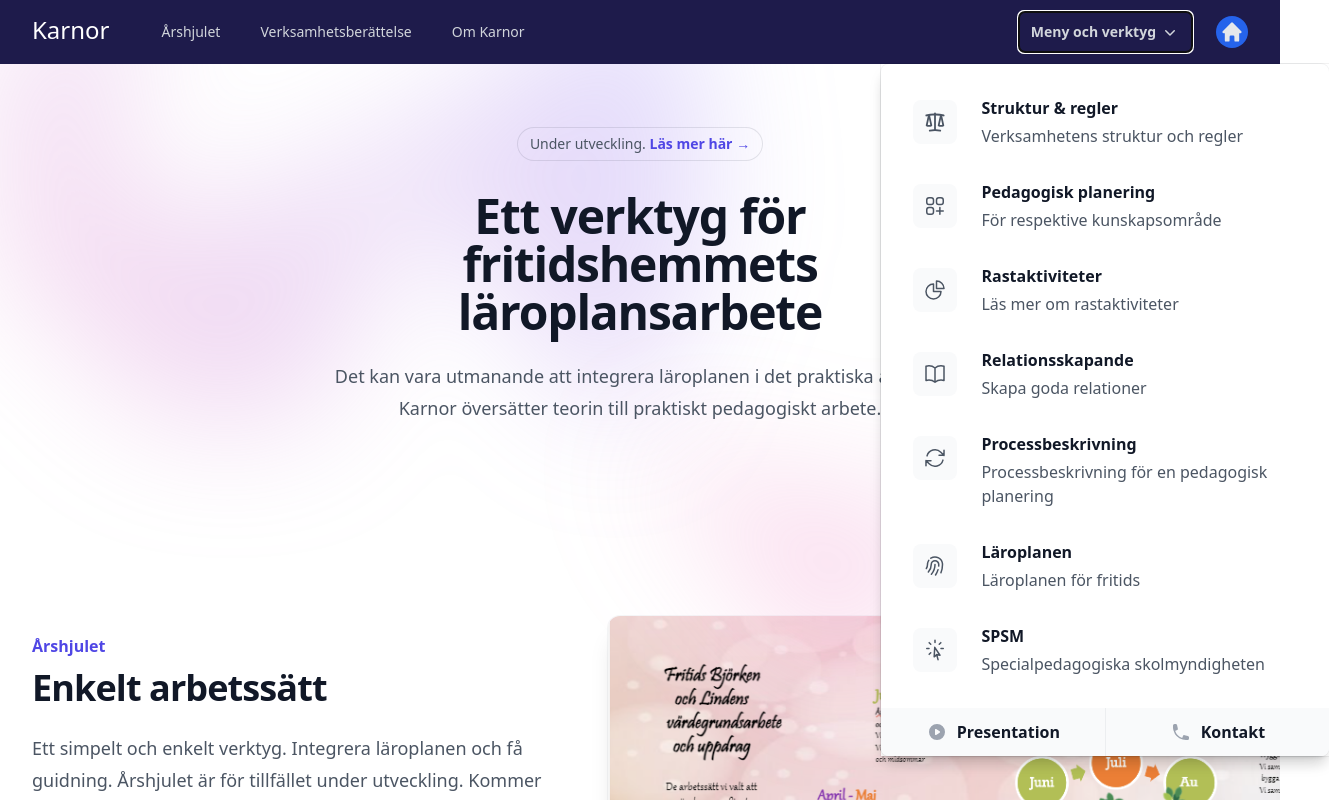
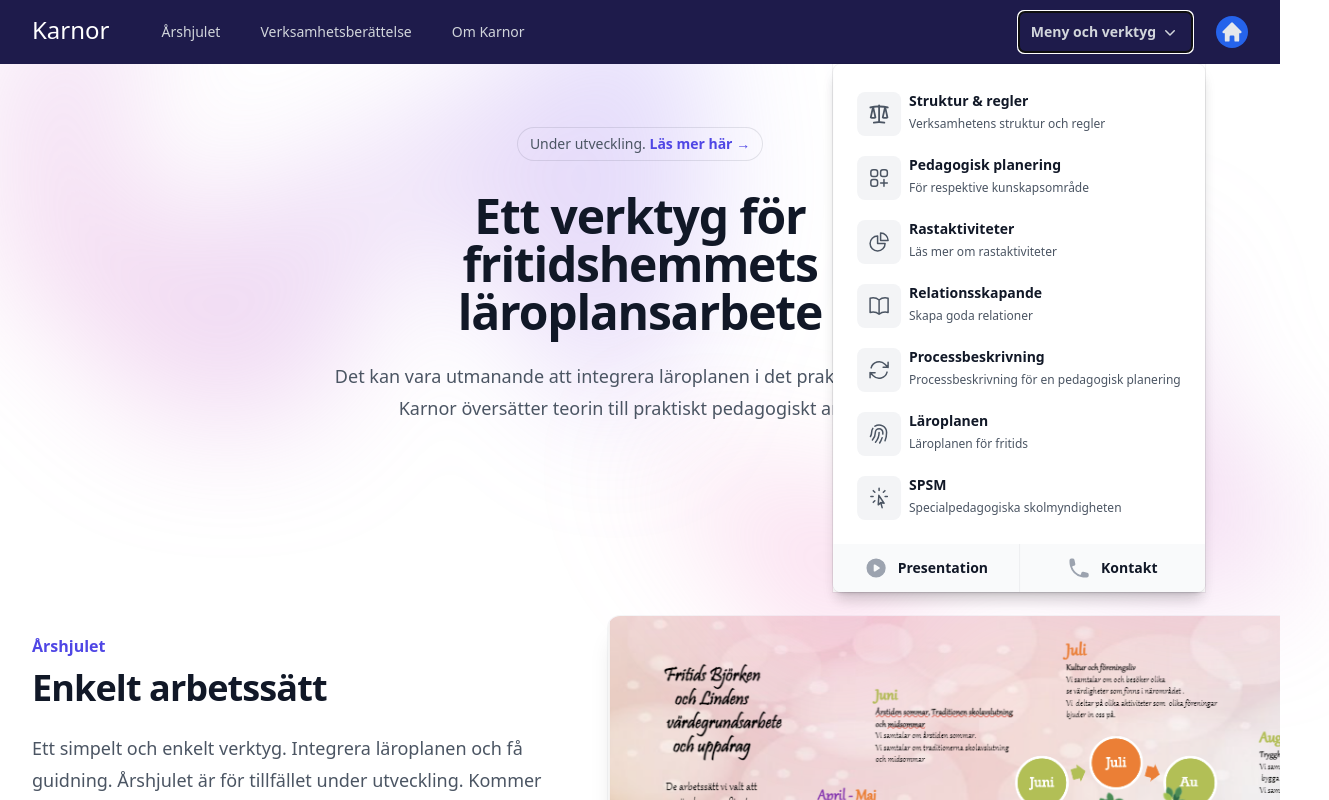
Before and after one commit to SimNordlund/KarNorFrontend, a React (Vite) app in the folder karnor-app/: page / in a window 1280 px wide. Both pictures are taken after a click on the button "Meny och verktyg". Shown: the top 800 px of the page, 1329 px wide, since content can reach past the window. Built offline with nearby package versions, Linux system fonts and the light colour scheme.

Commit message:
adjustments of menu

```diff
--- a/karnor-app/src/components/MenuBarComponent.tsx
+++ b/karnor-app/src/components/MenuBarComponent.tsx
@@ -127,27 +127,27 @@
                         <ChevronDownIcon aria-hidden="true" className="h-5 w-5" />
                       </PopoverButton>
                       <PopoverPanel
-                        className="absolute z-10 mt-3 transform -translate-x-1/2 left-1/2 bg-white shadow-lg ring-1 ring-black ring-opacity-5"
+                        className="absolute z-10 mt-3 transform -translate-x-1/2 left-/3 bg-white shadow-lg ring-1 ring-black ring-opacity-5"
                       >
-                        <div className="w-screen max-w-md overflow-hidden rounded-lg bg-white shadow-lg ring-1 ring-gray-900/5">
+                        <div className="w-screen max-w-fit overflow-hidden rounded-lg bg-white shadow-lg ring-1 ring-gray-900/5">
                           <div className="p-4">
                             {Meny.map((item) => (
                               <div
                                 key={item.name}
-                                className="group relative flex gap-x-6 rounded-lg p-4 hover:bg-gray-50"
+                                className="group relative flex gap-x-2 rounded-lg p-2 hover:bg-gray-100"
                               >
-                                <div className="mt-1 flex h-11 w-11 flex-none items-center justify-center rounded-lg bg-gray-50 group-hover:bg-white">
+                                <div className="mt-1 flex h-11 w-11 flex-none items-center justify-center rounded-lg bg-gray-100 group-hover:bg-white">
                                   <item.icon
                                     aria-hidden="true"
-                                    className="h-6 w-6 text-gray-600 group-hover:text-indigo-600"
+                                    className="h-6 w-6 text-gray-600 group-hover:text-indigo-700"
                                   />
                                 </div>
                                 <div>
-                                  <a href={item.href} className="font-semibold text-gray-900">
+                                  <a href={item.href} className="font-semibold text-sm text-gray-900">
                                     {item.name}
                                     <span className="absolute inset-0" />
                                   </a>
-                                  <p className="mt-1 text-gray-600">{item.description}</p>
+                                  <p className="mt-1 text-gray-600 text-xs">{item.description}</p>
                                 </div>
                               </div>
                             ))}
@@ -157,9 +157,9 @@
                               <a
                                 key={item.name}
                                 href={item.href}
-                                className="flex items-center justify-center gap-x-2.5 p-3 font-semibold text-gray-900 hover:bg-gray-100"
+                                className="flex items-center justify-center gap-x-2.5 p-3 font-semibold text-gray-900 hover:bg-gray-100 text-sm"
                               >
-                                <item.icon aria-hidden="true" className="h-5 w-5 flex-none text-gray-400" />
+                                <item.icon aria-hidden="true" className="h-6 w-6 flex-none text-gray-400" />
                                 {item.name}
                               </a>
                             ))}
```
